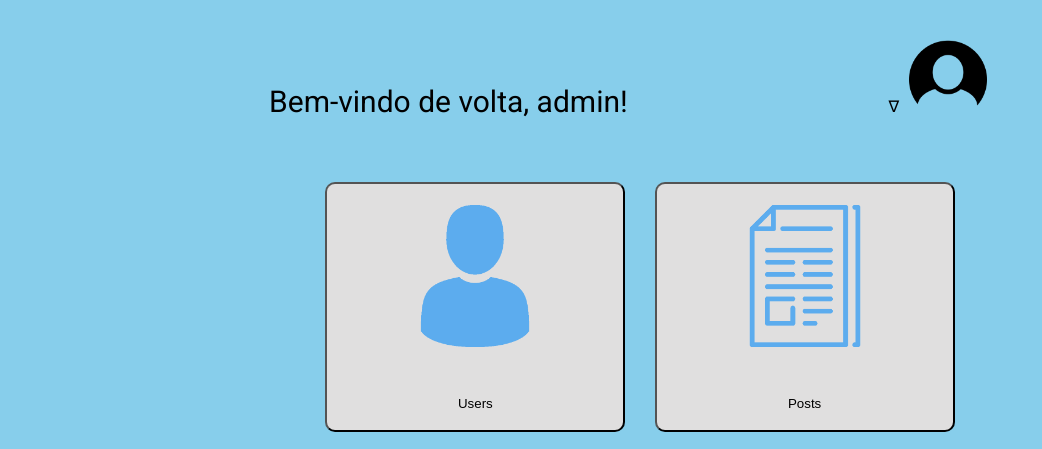
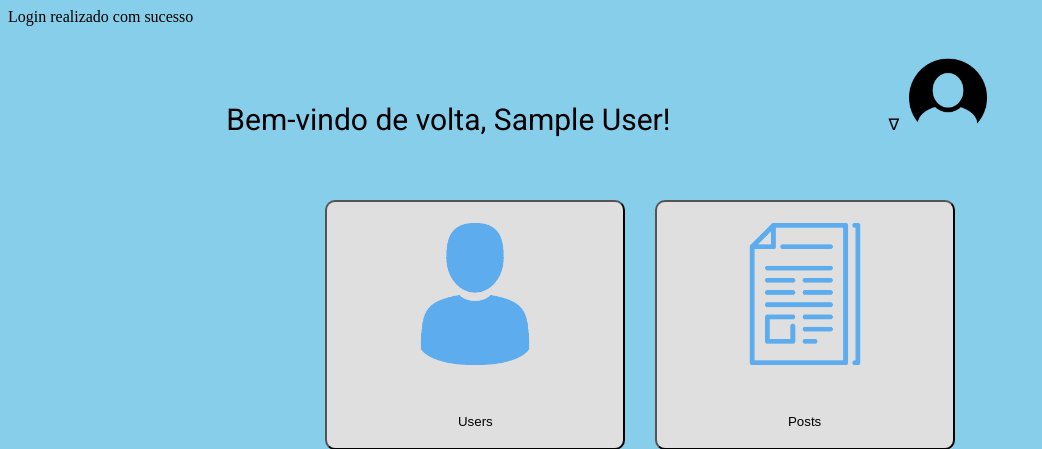
Before and after one commit to ricardo-ervilha/Hello-World-Trainee-2023.2, a PHP site: template app/views/admin/dashboard.view.php in a window 1280 px wide. Shown: the top 449 px of the page, without its empty margins (0-1042 px from the left). Run offline with PHP 8.4, Linux system fonts and the light colour scheme; the template is opened without the code that fills it, so the values that code supplies are empty; the visitor is signed in with stand-in values (Sample User, id 1).

Commit message:
arruma dashboard

```diff
--- a/app/views/admin/dashboard.view.php
+++ b/app/views/admin/dashboard.view.php
@@ -27,10 +27,12 @@
 </head>
 
 <body>
-
+<div class="alert-success" role="alert">
+  Login realizado com sucesso
+</div>
 <div class="dashboard">
         <div class="topo">
-            <h1>Bem-vindo de volta, admin!</h1>
+            <h1>Bem-vindo de volta, <?php echo $_SESSION['nome'];?>!</h1>
             <div class="logout-dashboard">
                 <p id="seta" onclick="mostrarLista()"> &nabla;</p>
                 <button onclick="mostrarLista()"><img src="../../../public/assets/foto-usuario.png"></button>
```
